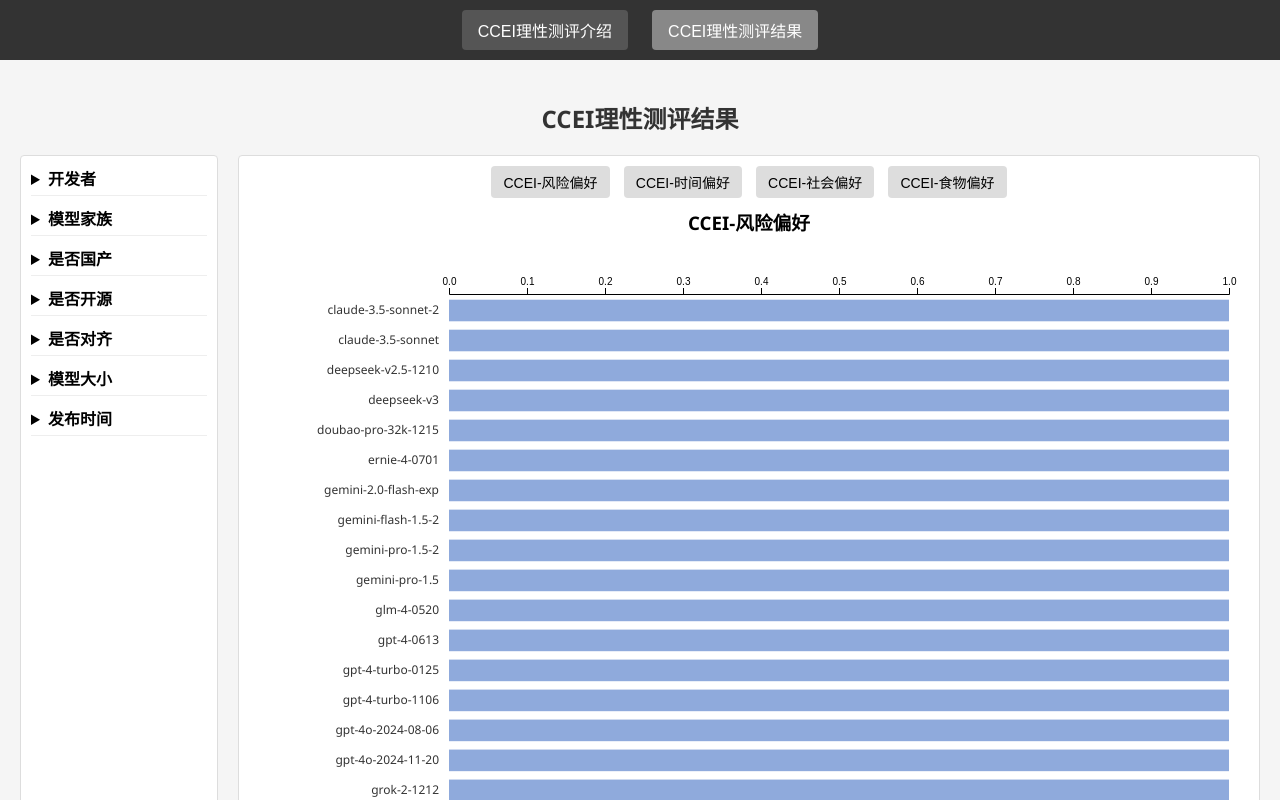
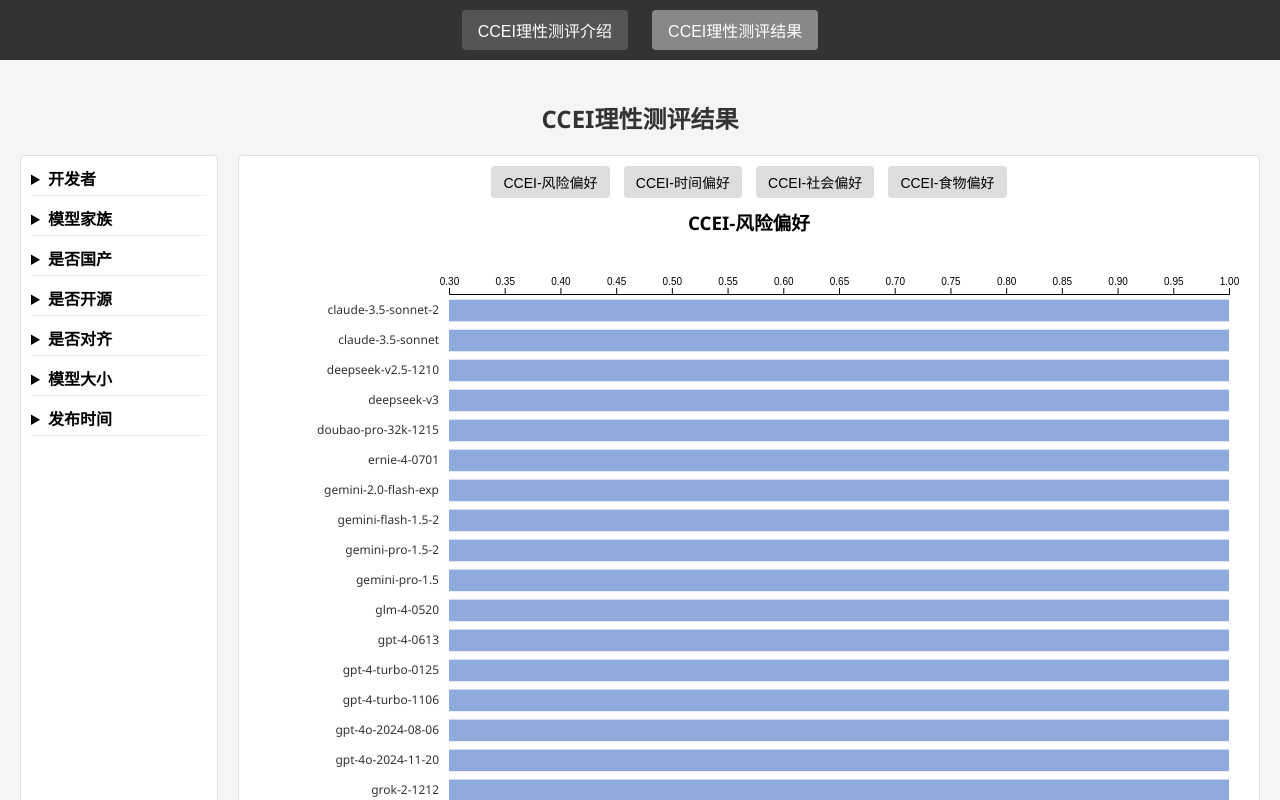
Before and after one commit to shuhuaizhang/LLM_CCEI_Comparison, a plain HTML site: page index.html in a window 1280 px wide. Shown: the top 800 px of the page. Drawn offline with nearby package versions, Linux system fonts and the light colour scheme.

Commit message:
Add files via upload

```diff
--- a/index.html
+++ b/index.html
@@ -427,7 +427,7 @@
         }
 
         const xScale = d3.scaleLinear()
-                         .domain([0,1])
+                         .domain([d3.min(filteredData, d => d[currentMetric]),1])
                          .nice()
                          .range([0, chartWidth]);
 
```
